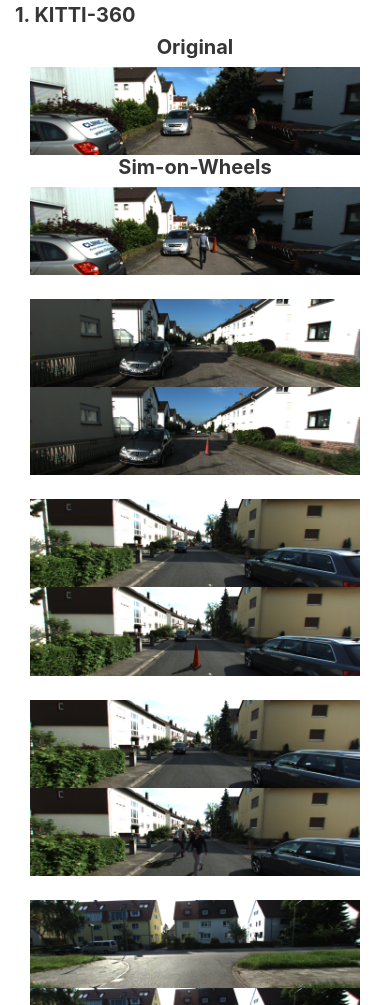
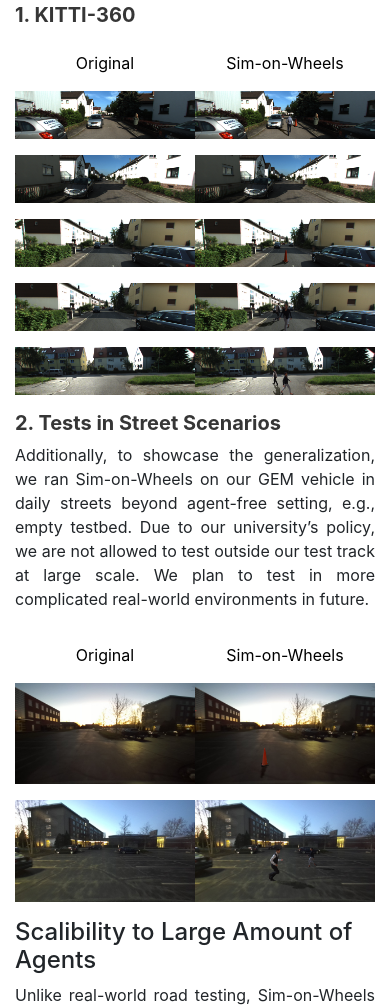
Before and after one commit to Sim-on-Wheels/Sim-on-Wheels.github.io, a plain HTML site: page index.html in a window 390 px wide. Shown: the part 1636-2641 px from the top of the page. Drawn offline with nearby package versions, Linux system fonts and the light colour scheme; some packages are replaced by stand-ins of ours; files that its build step writes are made by us from their sources; a script that the page names is missing.

Commit message:
Cleaned up some formatting

```diff
--- a/css/stylesheet.css
+++ b/css/stylesheet.css
@@ -25,6 +25,10 @@ a:hover {
     color: #000;
 
 }
+table {
+    border-collapse:separate;
+    border-spacing: 0 1em;
+}
 .footer .icon-link {
     font-size: 25px;
     color: #000;
--- a/sim-on-wheels/index.html
+++ b/index.html
@@ -13,23 +13,23 @@
     <meta name="viewport" content="width=device-width, initial-scale=1">
 
     <!-- <base href="/"> -->
-    <link rel="stylesheet" href="../css/bulma.min.css">
-    <link rel="stylesheet" href="../css/bootstrap.min.css">
-    <link rel="stylesheet" href="../css/font-awesome.min.css">
+    <link rel="stylesheet" href="./css/bulma.min.css">
+    <link rel="stylesheet" href="./css/bootstrap.min.css">
+    <link rel="stylesheet" href="./css/font-awesome.min.css">
 
     <link rel="stylesheet" href="https://maxcdn.bootstrapcdn.com/font-awesome/4.4.0/css/font-awesome.min.css">
     <link rel="stylesheet" href="https://cdnjs.cloudflare.com/ajax/libs/codemirror/5.8.0/codemirror.min.css">
 
-    <link rel="stylesheet" href="../css/stylesheet.css">
+    <link rel="stylesheet" href="./css/stylesheet.css">
 
     <script src="https://ajax.googleapis.com/ajax/libs/jquery/1.11.3/jquery.min.js"></script>
     <script src="https://cdnjs.cloudflare.com/ajax/libs/codemirror/5.8.0/codemirror.min.js"></script>
     <script src="https://cdnjs.cloudflare.com/ajax/libs/clipboard.js/1.5.3/clipboard.min.js"></script>
     <script src="https://polyfill.io/v3/polyfill.min.js?features=es6"></script>
     <script id="MathJax-script" async src="https://cdn.jsdelivr.net/npm/mathjax@3/es5/tex-mml-chtml.js"></script>
-    <script src="../js/jquery.min.js"></script>
-    <script src="../js/bootstrap.min.js"></script>
-    <script src="../js/app.js"></script>
+    <script src="./js/jquery.min.js"></script>
+    <script src="./js/bootstrap.min.js"></script>
+    <script src="./js/app.js"></script>
 </head>
 
 <body>
@@ -88,7 +88,7 @@
         <div class="row">
             <div class="col-md-10 col-md-offset-1">
                 <div class="text-center">
-                    <image src="../assets/teaser.png" class="img-responsive" alt="teaser"/>
+                    <image src="./assets/teaser.png" class="img-responsive" alt="teaser"/>
                 </div><br>
 
                 <h3>
@@ -96,9 +96,9 @@
                 </h3>
                 <p class="text-justify">
                     We present Sim-on-Wheels, a safe, realistic, and
-                    vehicle-in-loop framework to test autonomous vehicles’ perfor-
-                    mance in the real world under safety-critical scenarios. Sim-on-
-                    wheels runs on a self-driving vehicle operating in the physical
+                    vehicle-in-loop framework to test autonomous vehicles’ performance
+                    in the real world under safety-critical scenarios. Sim-on-wheels
+                    runs on a self-driving vehicle operating in the physical
                     world. It creates virtual traffic participants with risky behaviors
                     and seamlessly inserts the virtual events into images perceived
                     from the physical world in real-time. The manipulated images
@@ -112,7 +112,6 @@
                     fidelity and low risk.
                 </p>
             </div>
-
             <div class="col-md-10 col-md-offset-1">
                 <h4>
                     Generalization to Other Environments
@@ -120,86 +119,98 @@
                 <p class="text-justify">
                     We can easily adapt to any environment as long as the scenario is compatible with the environment mapping. For example, we ran our Sim-on-Wheels on KITTI-360 data to simulate scenarios on the street roads as shown below:
                 </p>
-
+            </div>
+            <div class="col-md-8 col-md-offset-2">
                 <h5><strong>1. KITTI-360</strong></h5>
-                <div class="col-lg-4 text-center">
-                    <ul class="nav nav-pills nav-justified">
-                        <li>
-                            <h5><strong>Original</strong></h5>
-                            <image src="../assets/kitti/1130-00016-origin.png" width="400" />
-                        </li>
-                        <li>
-                            <h5><strong>Sim-on-Wheels</strong></h5>
-                            <image src="../assets/kitti/1130-00016-insert.png" width="400" />
-                        </li>
-                        <br/>
-                        <li>
-                            <image src="../assets/kitti/1538-00014-origin.png" width="400" />
-                        </li>
-                        <li>
-                            <image src="../assets/kitti/1538-00014-insert.png" width="400" />
-                        </li>
-                        <br/>
-                        <li>
-                            <image src="../assets/kitti/250-00030-origin.png" width="400" />
-                        </li>
-                        <li>
-                            <image src="../assets/kitti/250-00030-insert.png" width="400" />
-                        </li>
-                        <br/>
-                        <li>
-                            <image src="../assets/kitti/250-00031-origin.png" width="400" />
-                        </li>
-                        <li>
-                            <image src="../assets/kitti/250-00031-insert.png" width="400" />
-                        </li>
-                        <br/>
-                        <li>
-                            <image src="../assets/kitti/610-00018-origin.png" width="400" />
-                        </li>
-                        <li>
-                            <image src="../assets/kitti/610-00018-insert.png" width="400" />
-                        </li>
-                        <br/>
-                        <li>
-                            <image src="../assets/kitti/610-00022-origin.png" width="400" />
-                        </li>
-                        <li>
-                            <image src="../assets/kitti/610-00022-insert.png" width="400" />
-                        </li>
-                        <br/>
-                    </ul>
-                </div>
+                <table width="100%">
+                  <tbody>
+                    <tr>
+                      <td align="center" width="50%">
+                        <font size="3" color="black">Original</font>
+                      </td>
+                      <td align="center" width="50%">
+                        <font size="3" color="black">Sim-on-Wheels</font>
+                      </td>
+                    </tr>
+                    <tr>
+                      <td align="center" width="50%">
+                        <img src="./assets/kitti/1130-00016-origin.png" class="img-responsive">
+                      </td>
+                      <td align="center" width="50%">
+                        <img src="./assets/kitti/1130-00016-insert.png" class="img-responsive">
+                      </td>
+                    </tr>
+                    <tr>
+                      <td align="center" width="50%">
+                        <img src="./assets/kitti/1538-00014-origin.png" class="img-responsive">
+                      </td>
+                      <td align="center" width="50%">
+                        <img src="./assets/kitti/1538-00014-origin.png" class="img-responsive">
+                      </td>
+                    </tr>
+                      <tr>
+                      <td align="center" width="50%">
+                        <img src="./assets/kitti/250-00030-origin.png" class="img-responsive">
+                      </td>
+                      <td align="center" width="50%">
+                        <img src="./assets/kitti/250-00030-insert.png" class="img-responsive">
+                      </td>
+                    </tr>
+                    <tr>
+                      <td align="center" width="50%">
+                        <img src="./assets/kitti/250-00031-origin.png" class="img-responsive">
+                      </td>
+                      <td align="center" width="50%">
+                        <img src="./assets/kitti/250-00031-insert.png" class="img-responsive">
+                      </td>
+                    </tr>
+                    <tr>
+                      <td align="center" width="50%">
+                        <img src="./assets/kitti/610-00018-origin.png" class="img-responsive">
+                      </td>
+                      <td align="center" width="50%">
+                        <img src="./assets/kitti/610-00018-insert.png" class="img-responsive">
+                      </td>
+                    </tr>
+                  </tbody>
+                </table>
             </div>
 
 
-            <div class="col-md-10 col-md-offset-1">
+            <div class="col-md-8 col-md-offset-2">
                 <h5><strong>2. Tests in Street Scenarios</strong></h5>
                 <p class="text-justify">
                     Additionally, to showcase the generalization,  we ran Sim-on-Wheels on our GEM vehicle in daily streets beyond agent-free setting, e.g., empty testbed. Due to our university’s policy, we are not allowed to test outside our test track at large scale. We plan to test in more complicated real-world environments in future.
 
                 </p>
-                <div class="col-lg-4 text-center">
-                    <ul class="nav nav-pills nav-justified">
-                        <li>
-                            <h5><strong>Original</strong></h5>
-                            <image src="../assets/street1.png" width="400" />
-                        </li>
-                        <li>
-                            <h5><strong>Sim-on-Wheels</strong></h5>
-                            <image src="../assets/street1_inserted.png" width="400" />
-                        </li>
-                        <br/>
-                        <li>
-                            <image src="../assets/street2.png" width="400" />
-                        </li>
-                        <li>
-                            <image src="../assets/street2_inserted.png" width="400" />
-                        </li>
-                        <br/>
-                        <br/>
-                    </ul>
-                </div>
+                <table width="100%">
+                  <tbody>
+                    <tr>
+                      <td align="center" width="50%">
+                        <font size="3" color="black">Original</font>
+                      </td>
+                      <td align="center" width="50%">
+                        <font size="3" color="black">Sim-on-Wheels</font>
+                      </td>
+                    </tr>
+                    <tr>
+                      <td align="center" width="50%">
+                        <img src="./assets/street1.png" class="img-responsive">
+                      </td>
+                      <td align="center" width="50%">
+                        <img src="./assets/street1_inserted.png" class="img-responsive">
+                      </td>
+                    </tr>
+                    <tr>
+                      <td align="center" width="50%">
+                        <img src="./assets/street2.png" class="img-responsive">
+                      </td>
+                      <td align="center" width="50%">
+                        <img src="./assets/street2_inserted.png" class="img-responsive">
+                      </td>
+                    </tr>
+                  </tbody>
+                </table>
             </div>
 
             <div class="col-md-10 col-md-offset-1">
@@ -209,15 +220,9 @@
                 <p class="text-justify">
                     Unlike real-world road testing, Sim-on-Wheels can insert agents itself into the background and can scale to insert many agents without significant loss in rendering speed. We conducted the following experiment under multiple resolution and various number of virtual objects. Our experiment shows that under the same resolution, the rendering speed is not affected much by the increasing number of virtual objects.
                 </p>
-                <div class="col-lg-4 text-center">
-                    <ul class="nav nav-pills nav-justified">
-                        <li>
-                            <image src="../assets/rendering.png" width="400" />
-                        </li>
-                    </ul>
+                <div class="col-md-6 col-md-offset-3 text-center">
+                    <img src="./assets/rendering.png" class="img-responsive" />
                 </div>
-
-
             </div>
 
             <div class="col-md-10 col-md-offset-1">
@@ -227,7 +232,7 @@
                 </h3>
                 <div class="text-center">
                     <video width="720" height="540" controls>
-                              <source src="../assets/suppl_video.mp4" type="video/mp4">
+                              <source src="./assets/suppl_video.mp4" type="video/mp4">
                               Your browser does not support the video tag.
                     </video>
                 </div><br>
```
